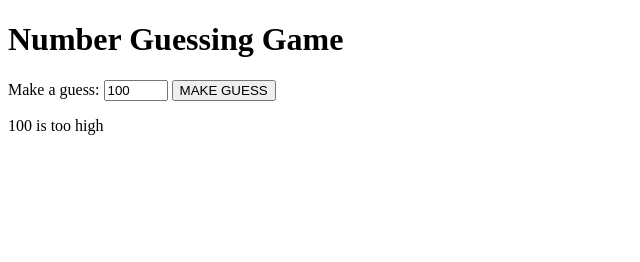
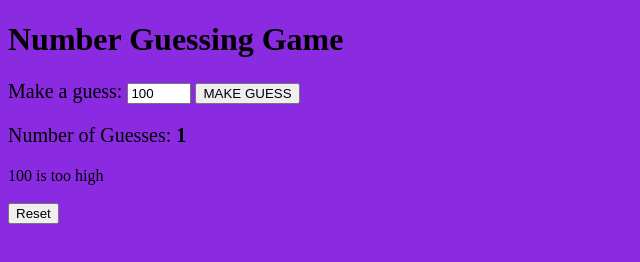
Before and after one commit to herman08chen/presonal, a plain HTML site: page 01-numgame/index.html in a window 1280 px wide. Both pictures are taken after a click on the button "MAKE GUESS". Shown: the whole page, without its empty margins (0-640 px from the left). Drawn offline with nearby package versions, Linux system fonts and the light colour scheme.

Commit message:
worked the number game

```diff
--- a/01-numgame/index.html
+++ b/01-numgame/index.html
@@ -19,9 +19,13 @@
     <input id="num-field" type="number">
 
     <button onclick="makeGuess()">MAKE GUESS</button>
+    <p id="num-guesses-text">50 is too low</p>
+    <span id="message-text">50 is too low</span>
+    <br>
+    <button onclick="reset()">Reset</button>
 
-    <p id="message-text">50 is too low</p>
     <!-- more elements here! -->
     <script src="./numgame.js"></script>
+
 </body>
 </html>
--- a/01-numgame/numgame.css
+++ b/01-numgame/numgame.css
@@ -5,3 +5,12 @@
    3. elementtype (all elements of one type)
    4. * (all elements)
  */
+p{
+  font-size: 20px;
+}
+label{
+  font-size: 20px;
+}
+body{
+  background-color: blueviolet;
+}
--- a/01-numgame/numgame.js
+++ b/01-numgame/numgame.js
@@ -4,17 +4,26 @@
 //  3. Put all other code inside functions
 const numField = document.getElementById("num-field");
 const messageText = document.getElementById("message-text");
+const numGuessesText = document.getElementById("num-guesses-text");
 
 let secret;
 let min = 1;
 let max = 100;
+let numGuesses = 0;
 
 var myConfetti = confetti.create(null, {
     resize: true,
     useWorker: true
 });
 
+function reset(){
+    numGuesses = 0;
+    loadGame();
+}
+
 function loadGame(){
+    numGuessesText.innerHTML = `Number of Guesses: <b>${numGuesses}</b>`;
+    messageText.innerHTML = '';
     numField.min = min;
     numField.max = max;
     numField.value = max;
@@ -25,19 +34,22 @@ function loadGame(){
 }
 
 function makeGuess(){
+    numGuesses++;
+    numGuessesText.innerHTML = `Number of Guesses: <b>${numGuesses}</b>`;
+
     let guess = parseInt(numField.value);
     console.log(`Guess: ${guess}`);
     if(guess < secret){
-        messageText.innerHTML = `${guess} is too low`;
+        messageText.innerHTML += `${guess} is too low<br>`;
     }
     else if(guess > secret){
-        messageText.innerHTML = `${guess} is too high`;
+        messageText.innerHTML += `${guess} is too high<br>`;
     }
     else if(guess == secret){
-        messageText.innerHTML = `${guess} is correct!`;
+        messageText.innerHTML += `${guess} is correct!<br>`;
         myConfetti({particleCount: 500, spread: 160});
     }
     else{
-        messageText.innerHTML = `Invalid Guess`;
+        messageText.innerHTML += `Invalid Guess<br>`;
     }
 }
```
